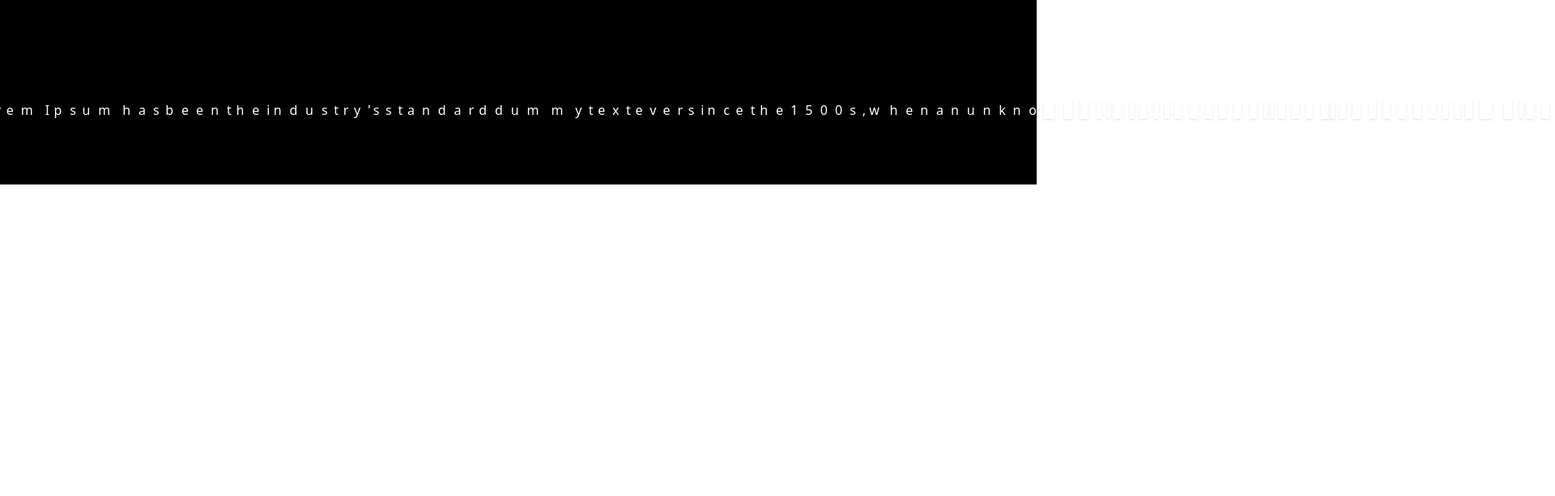
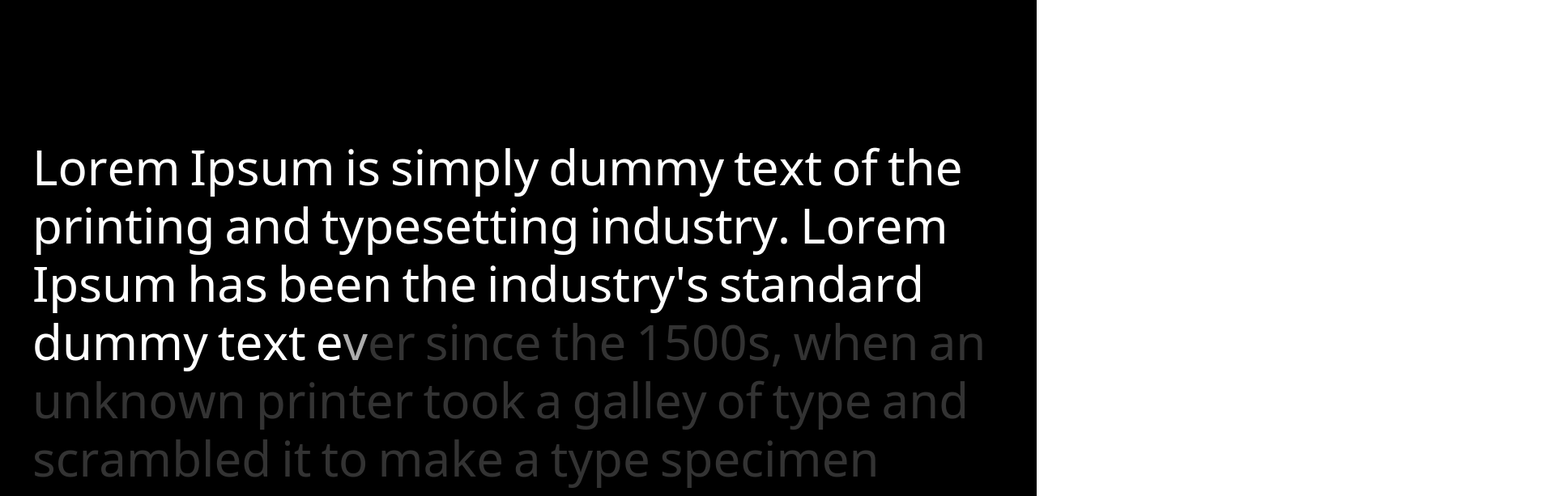
Before and after one commit to MichOchieng/sandbox-2, a Next.js app: page /text in a window 1280 px wide. Shown: the part 780-1393 px from the top of the page at 81% size, 1920 px wide, since content can reach past the window. Before the commit the page ends 1008 px from the top, so only its background shows below. Built offline with nearby package versions, Linux system fonts and the light colour scheme.

Commit message:
Added styles for gradient paragraph

```diff
--- a/public/globals.css
+++ b/public/globals.css
@@ -3,17 +3,26 @@
 @tailwind utilities;
 
 @layer base {
-
 }
 
 @layer utilities {
   .test {
-    @apply border border-red-500
+    @apply border border-red-500;
   }
 }
 
 @layer components {
   .imageContainer {
-    @apply w-[15rem] h-[20rem] relative
+    @apply w-[15rem] h-[20rem] relative;
+  }
+
+  .gradientParagraph {
+    @apply flex leading-[1] text-[60px] p-[40px] max-w-[1280px] text-white flex-wrap;
+    .word {
+      @apply relative mr-3 mt-3;
+      .shadow {
+        @apply absolute opacity-20;
+      }
+    }
   }
 }
```
